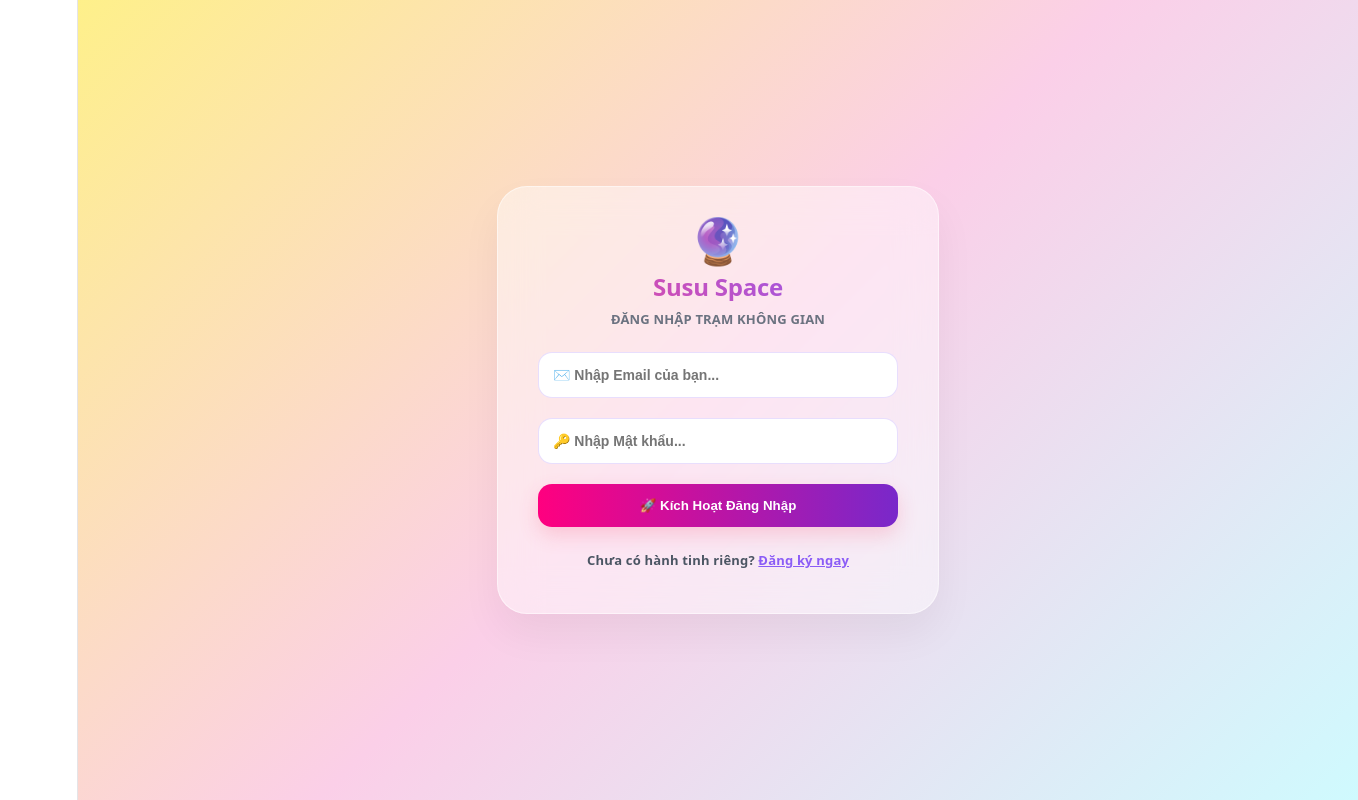
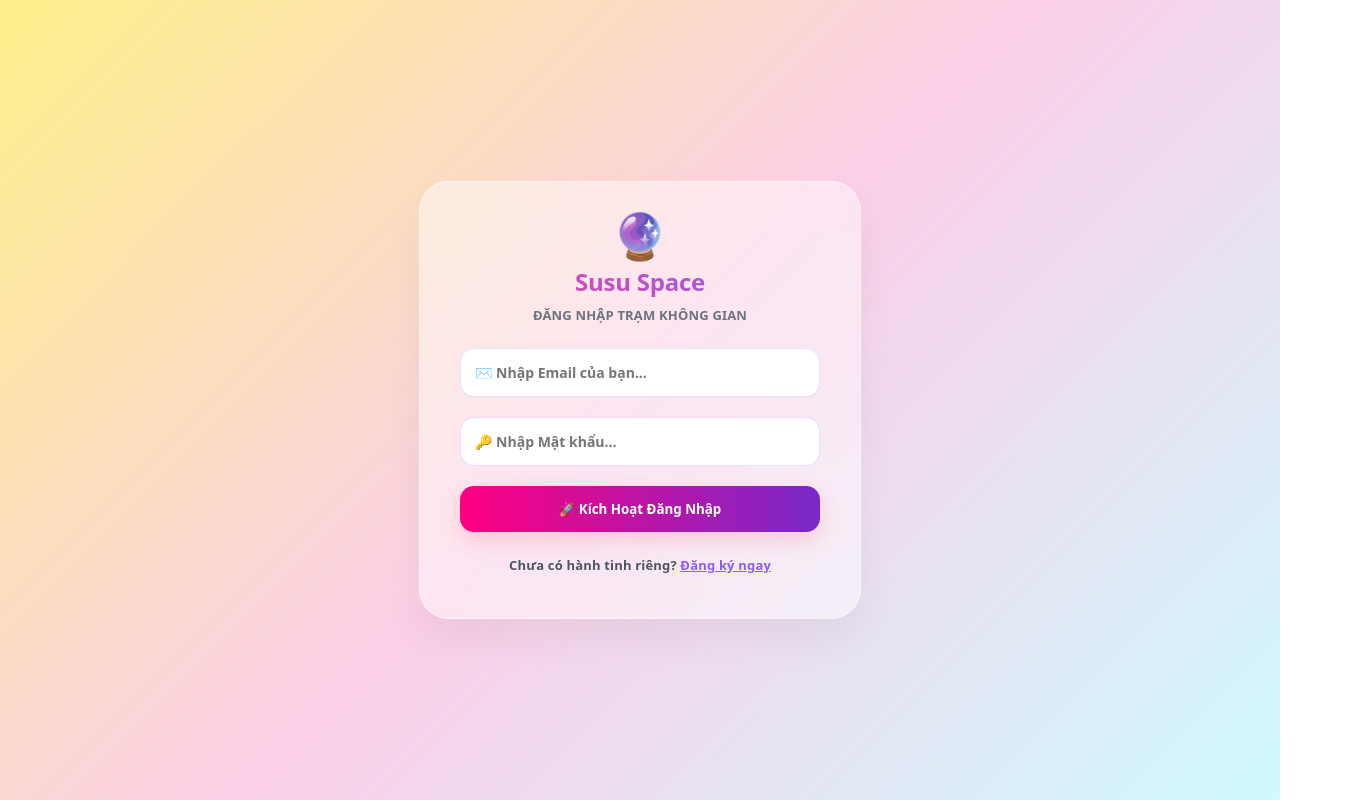
Before and after one commit to nguyenxuanngoctran2006-cloud/susu-space, a React (Vite) app in the folder personal-knowledge-frontend/: page / in a window 1280 px wide. Shown: the whole page, 1358 px wide, since content can reach past the window. Built offline with nearby package versions, Linux system fonts and the light colour scheme.

Commit message:
fix: sửa triệt để phông chữ input và lỗi tràn viền màn hình login

```diff
--- a/personal-knowledge-frontend/src/App.jsx
+++ b/personal-knowledge-frontend/src/App.jsx
@@ -278,24 +278,66 @@ function App() {
     } catch (e) { return isoString; }
   }
 
-  // --- 🌟 CHIẾU MÀN HÌNH ĐĂNG NHẬP NẾU CHƯA CÓ TOKEN 🌟 ---
+  // --- 🌟 CHIẾU MÀN HÌNH ĐĂNG NHẬP NẾU CHƯA CÓ TOKEN 🌟 ---// --- 🌟 CHIẾU MÀN HÌNH ĐĂNG NHẬP NẾU CHƯA CÓ TOKEN 🌟 ---
   if (!token) {
     return (
-      <div style={{ display: 'flex', height: '100vh', width: '100vw', justifyContent: 'center', alignItems: 'center', background: 'linear-gradient(135deg, #fef08a 0%, #fbcfe8 50%, #cffafe 100%)', fontFamily: 'system-ui, sans-serif' }}>
-        <form onSubmit={handleAuth} style={{ background: 'rgba(255, 255, 255, 0.45)', backdropFilter: 'blur(20px)', padding: '40px', borderRadius: '30px', border: '1px solid rgba(255, 255, 255, 0.5)', boxShadow: '0 20px 40px rgba(0,0,0,0.05)', width: '360px', display: 'flex', flexDirection: 'column', gap: '20px' }}>
+      <div style={{
+        display: 'flex',
+        height: '100vh',
+        width: '100vw',
+        justifyContent: 'center',
+        alignItems: 'center',
+        background: 'linear-gradient(135deg, #fef08a 0%, #fbcfe8 50%, #cffafe 100%)',
+        fontFamily: 'system-ui, -apple-system, BlinkMacSystemFont, "Segoe UI", Roboto, sans-serif',
+        position: 'fixed', // Ép tràn viền tuyệt đối, xóa sạch khoảng trống dư thừa
+        top: 0,
+        left: 0,
+        margin: 0,
+        padding: 0,
+        boxSizing: 'border-box'
+      }}>
+        <form onSubmit={handleAuth} style={{
+          background: 'rgba(255, 255, 255, 0.45)',
+          backdropFilter: 'blur(20px)',
+          padding: '40px',
+          borderRadius: '30px',
+          border: '1px solid rgba(255, 255, 255, 0.5)',
+          boxShadow: '0 20px 40px rgba(0,0,0,0.05)',
+          width: '360px',
+          display: 'flex',
+          flexDirection: 'column',
+          gap: '20px',
+          fontFamily: 'inherit'
+        }}>
           <div style={{ textAlign: 'center' }}>
             <span style={{ fontSize: '45px' }}>🔮</span>
-            <h2 style={{ margin: '10px 0 5px 0', fontWeight: '900', background: 'linear-gradient(45deg, #ec4899, #8b5cf6)', WebkitBackgroundClip: 'text', WebkitTextFillColor: 'transparent' }}>Susu Space</h2>
-            <p style={{ margin: 0, fontSize: '13px', color: '#6b7280', fontWeight: '700' }}>{isAuthMode === 'login' ? "ĐĂNG NHẬP TRẠM KHÔNG GIAN" : "ĐĂNG KÝ TÀI KHOẢN MỚI"}</p>
+            <h2 style={{ margin: '10px 0 5px 0', fontWeight: '900', background: 'linear-gradient(45deg, #ec4899, #8b5cf6)', WebkitBackgroundClip: 'text', WebkitTextFillColor: 'transparent', fontFamily: 'inherit' }}>Susu Space</h2>
+            <p style={{ margin: 0, fontSize: '13px', color: '#6b7280', fontWeight: '700', fontFamily: 'inherit' }}>{isAuthMode === 'login' ? "ĐĂNG NHẬP TRẠM KHÔNG GIAN" : "ĐĂNG KÝ TÀI KHOẢN MỚI"}</p>
           </div>
-          <input type="email" placeholder="✉️ Nhập Email của bạn..." value={authEmail} onChange={(e) => setAuthEmail(e.target.value)} style={{ padding: '14px', borderRadius: '14px', border: '1px solid rgba(139,92,246,0.2)', outline: 'none', fontSize: '14px', fontWeight: '600' }} />
-          <input type="password" placeholder="🔑 Nhập Mật khẩu..." value={authPassword} onChange={(e) => setAuthPassword(e.target.value)} style={{ padding: '14px', borderRadius: '14px', border: '1px solid rgba(139,92,246,0.2)', outline: 'none', fontSize: '14px', fontWeight: '600' }} />
-          <button type="submit" style={{ padding: '14px', background: 'linear-gradient(90deg, #ff007f, #7928ca)', color: 'white', border: 'none', borderRadius: '14px', fontWeight: '800', cursor: 'pointer', boxShadow: '0 8px 20px rgba(244,63,94,0.2)' }}>
+
+          {/* Ép phông chữ không chân chuẩn chỉnh cho các ô input */}
+          <input
+            type="email"
+            placeholder="✉️ Nhập Email của bạn..."
+            value={authEmail}
+            onChange={(e) => setAuthEmail(e.target.value)}
+            style={{ padding: '14px', borderRadius: '14px', border: '1px solid rgba(139,92,246,0.2)', outline: 'none', fontSize: '14px', fontWeight: '600', fontFamily: 'inherit' }}
+          />
+          <input
+            type="password"
+            placeholder="🔑 Nhập Mật khẩu..."
+            value={authPassword}
+            onChange={(e) => setAuthPassword(e.target.value)}
+            style={{ padding: '14px', borderRadius: '14px', border: '1px solid rgba(139,92,246,0.2)', outline: 'none', fontSize: '14px', fontWeight: '600', fontFamily: 'inherit' }}
+          />
+
+          <button type="submit" style={{ padding: '14px', background: 'linear-gradient(90deg, #ff007f, #7928ca)', color: 'white', border: 'none', borderRadius: '14px', fontWeight: '800', cursor: 'pointer', boxShadow: '0 8px 20px rgba(244,63,94,0.2)', fontFamily: 'inherit' }}>
             {isAuthMode === 'login' ? "🚀 Kích Hoạt Đăng Nhập" : "✨ Tạo Tài Khoản"}
           </button>
-          <p style={{ textAlign: 'center', margin: 0, fontSize: '13px', color: '#4b5563', fontWeight: '600' }}>
+
+          <p style={{ textAlign: 'center', margin: 0, fontSize: '13px', color: '#4b5563', fontWeight: '600', fontFamily: 'inherit' }}>
             {isAuthMode === 'login' ? "Chưa có hành tinh riêng? " : "Đã có tài khoản từ trước? "}
-            <span onClick={() => setIsAuthMode(isAuthMode === 'login' ? 'register' : 'login')} style={{ color: '#8b5cf6', cursor: 'pointer', fontWeight: '800', textDecoration: 'underline' }}>
+            <span onClick={() => setIsAuthMode(isAuthMode === 'login' ? 'register' : 'login')} style={{ color: '#8b5cf6', cursor: 'pointer', fontWeight: '800', textDecoration: 'underline', fontFamily: 'inherit' }}>
               {isAuthMode === 'login' ? "Đăng ký ngay" : "Đăng nhập"}
             </span>
           </p>
```
